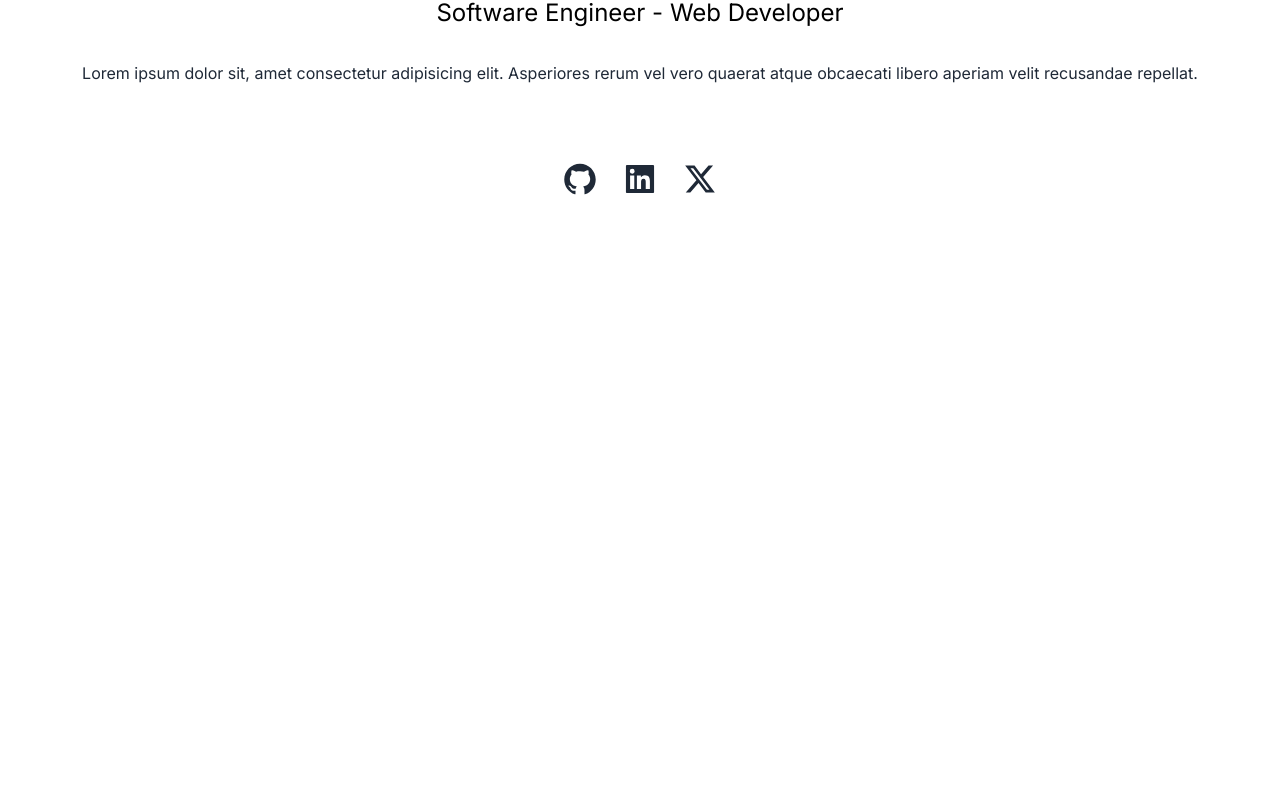
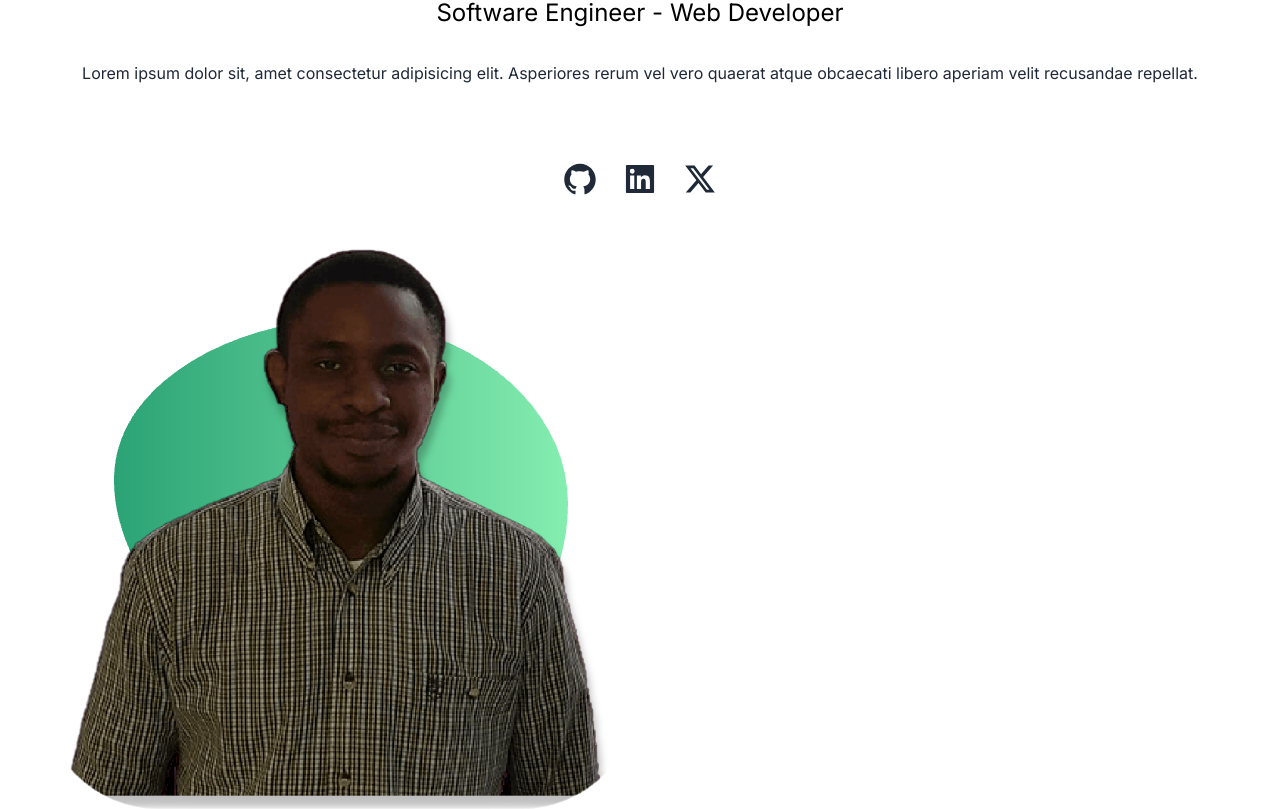
Before and after one commit to Sochuks/my-react-portfolio-2, a Next.js app: page / in a window 1280 px wide. Shown: the part 271-1080 px from the top of the page. Before the commit the page ends 800 px from the top, so only its background shows below. Built offline with nearby package versions, Linux system fonts and the light colour scheme.

Commit message:
add image to project and refrence in home page

```diff
--- a/src/app/page.js
+++ b/src/app/page.js
@@ -2,6 +2,7 @@ import Image from "next/image";
 import {BsFillMoonStarsFill} from "react-icons/bs";
 import {AiFillGithub, AiFillLinkedin} from "react-icons/ai";
 import {RiTwitterXFill} from "react-icons/ri";
+import deved from "/src/img/profile-pic-1.png";
 
 export default function Home() {
   return (
@@ -38,6 +39,11 @@ export default function Home() {
               < RiTwitterXFill />
           </div>
 
+          {/* Porfolio-image */}
+          <div>
+              <Image src={deved} />
+          </div>
+
       </section>
 
     </main>
```
Also changed, not shown: src/img/profile-pic-1.png (added).
